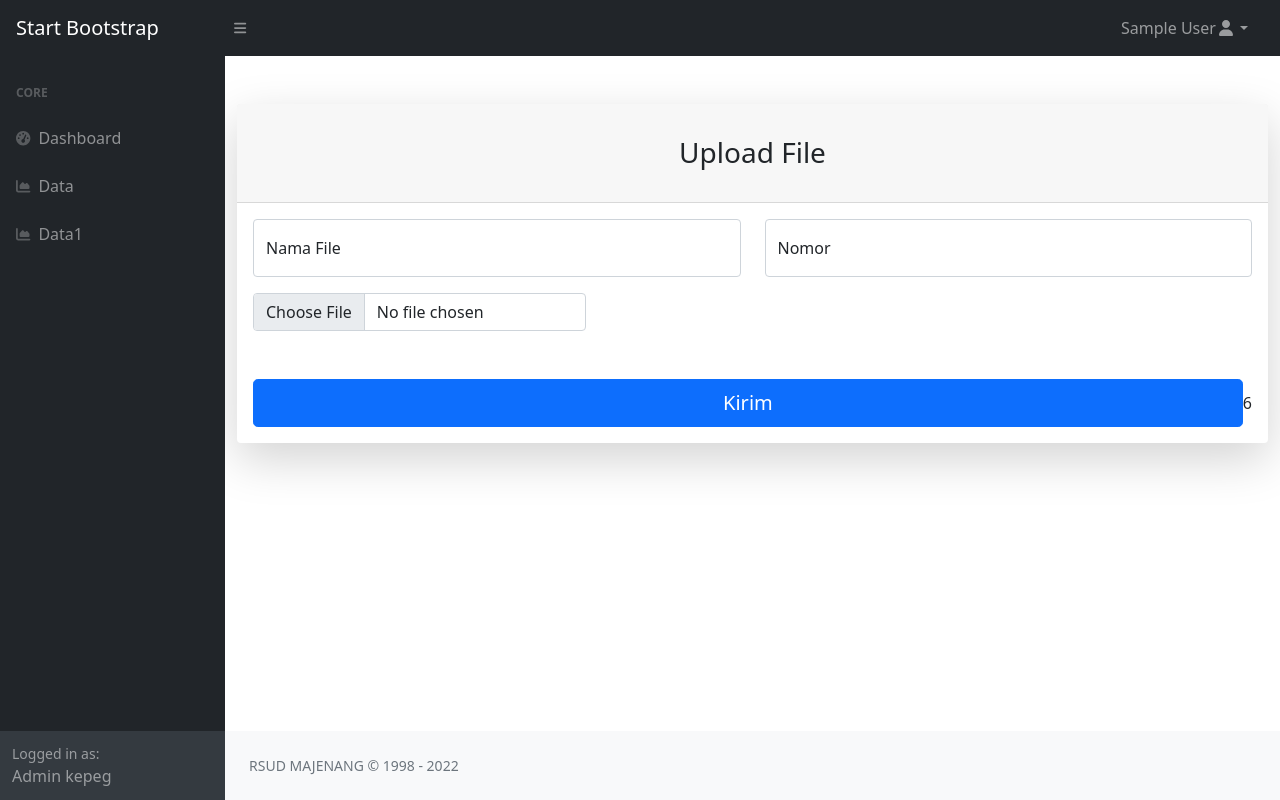
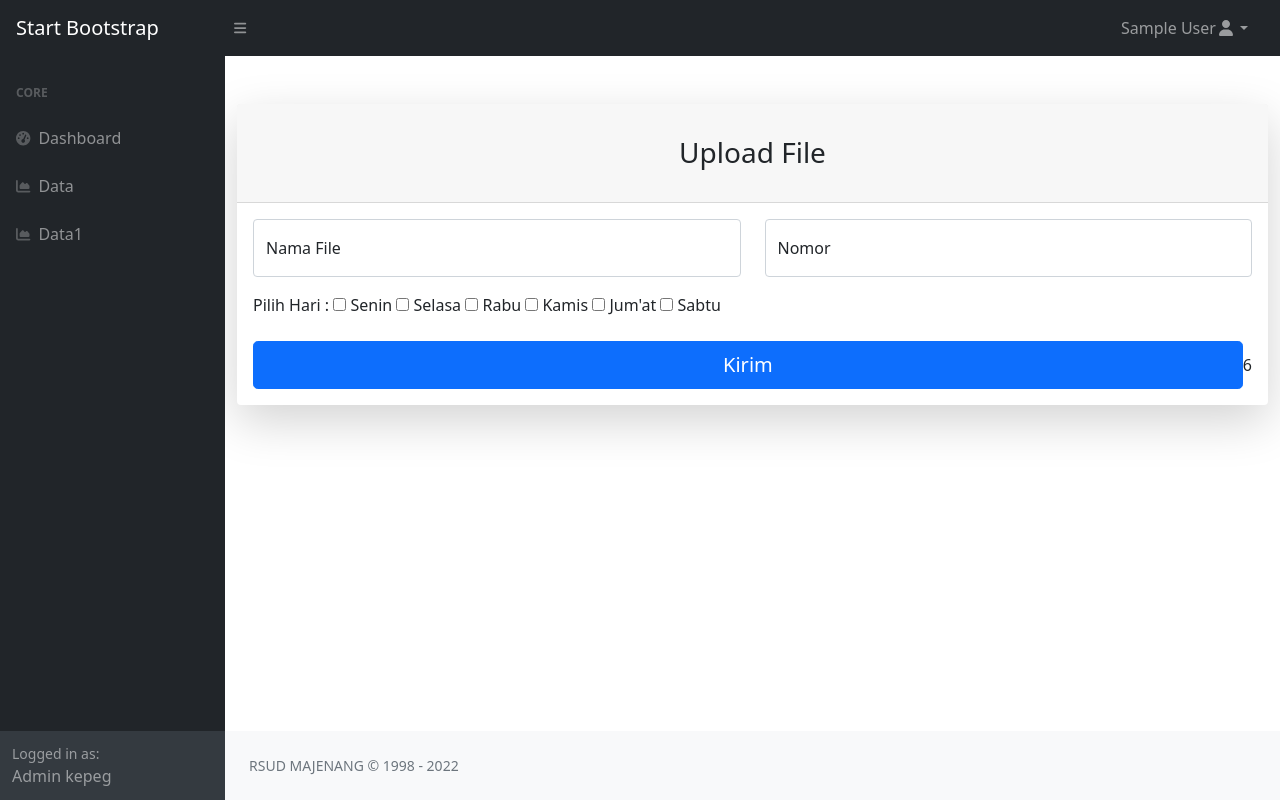
Before and after one commit to 1998-droid/jadwal, a PHP site: page /kepeg/upload.php in a window 1280 px wide. Run offline with PHP 8.4, Linux system fonts and the light colour scheme; the visitor is signed in with stand-in values (Sample User, id 1); some libraries are stand-ins or nearby versions.

Commit message:
commit k2

```diff
--- a/kepeg/upload.php
+++ b/kepeg/upload.php
@@ -25,10 +25,23 @@
                                                     </div>
                                                 </div>
                                                 </div>
-                                            <div class="col-md-4">
-                                                <input class="form-control" name="file" id="file" type="file" />
-                                                <label for="file"></label>
-                                            </div>
+                                                <div class="col-sm-6">
+                                                <div class="form-group">
+                                                    <label>Pilih Hari : </label>
+                                                    <input type="checkbox" name="jdwl[]" value="senin" id="color_red" />
+                                                    <label for="color_red">Senin</label>
+                                                    <input type="checkbox" name="jdwl[]" value="selasa" id="color_green" />
+                                                    <label for="color_red">Selasa</label>
+                                                    <input type="checkbox" name="jdwl[]" value="rabu" id="color_blue" />
+                                                    <label for="color_red">Rabu</label>
+                                                    <input type="checkbox" name="jdwl[]" value="kamis" id="color_red" />
+                                                    <label for="color_red">Kamis</label>
+                                                    <input type="checkbox" name="jdwl[]" value="jumat" id="color_green" />
+                                                    <label for="color_red">Jum'at</label>
+                                                    <input type="checkbox" name="jdwl[]" value="sabtu" id="color_blue" />
+                                                    <label for="color_red">Sabtu</label>
+                                                </div>
+                                                </div>
                                             <div class="mt-4 mb-0">
                                                 <div class="d-flex align-items-center justify-content-between">
                                                 <button class="w-100 btn btn-primary btn-lg" type="submit">
```
Also changed, not shown: kepeg/pro.php (+10 -24 lines).
